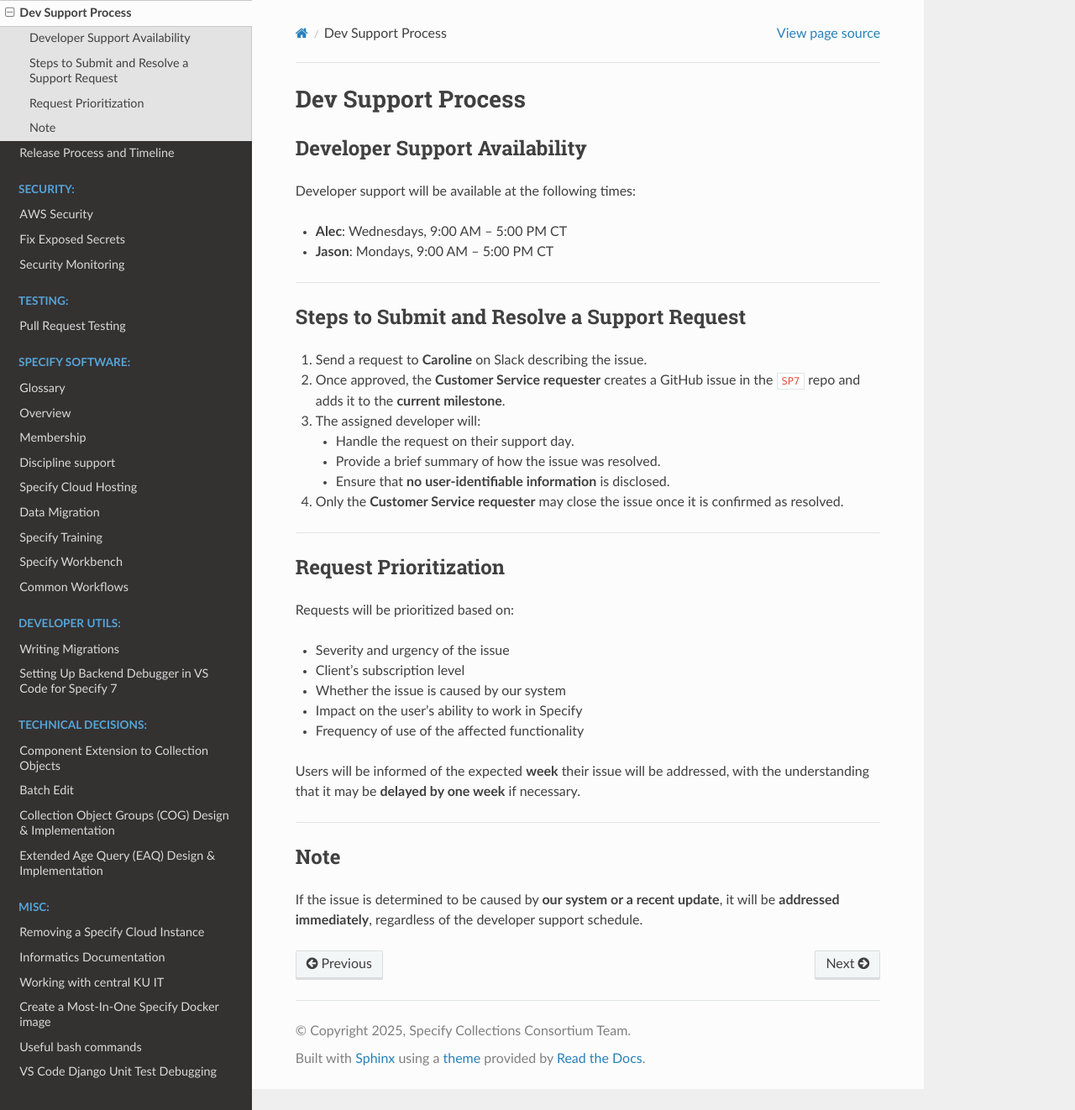
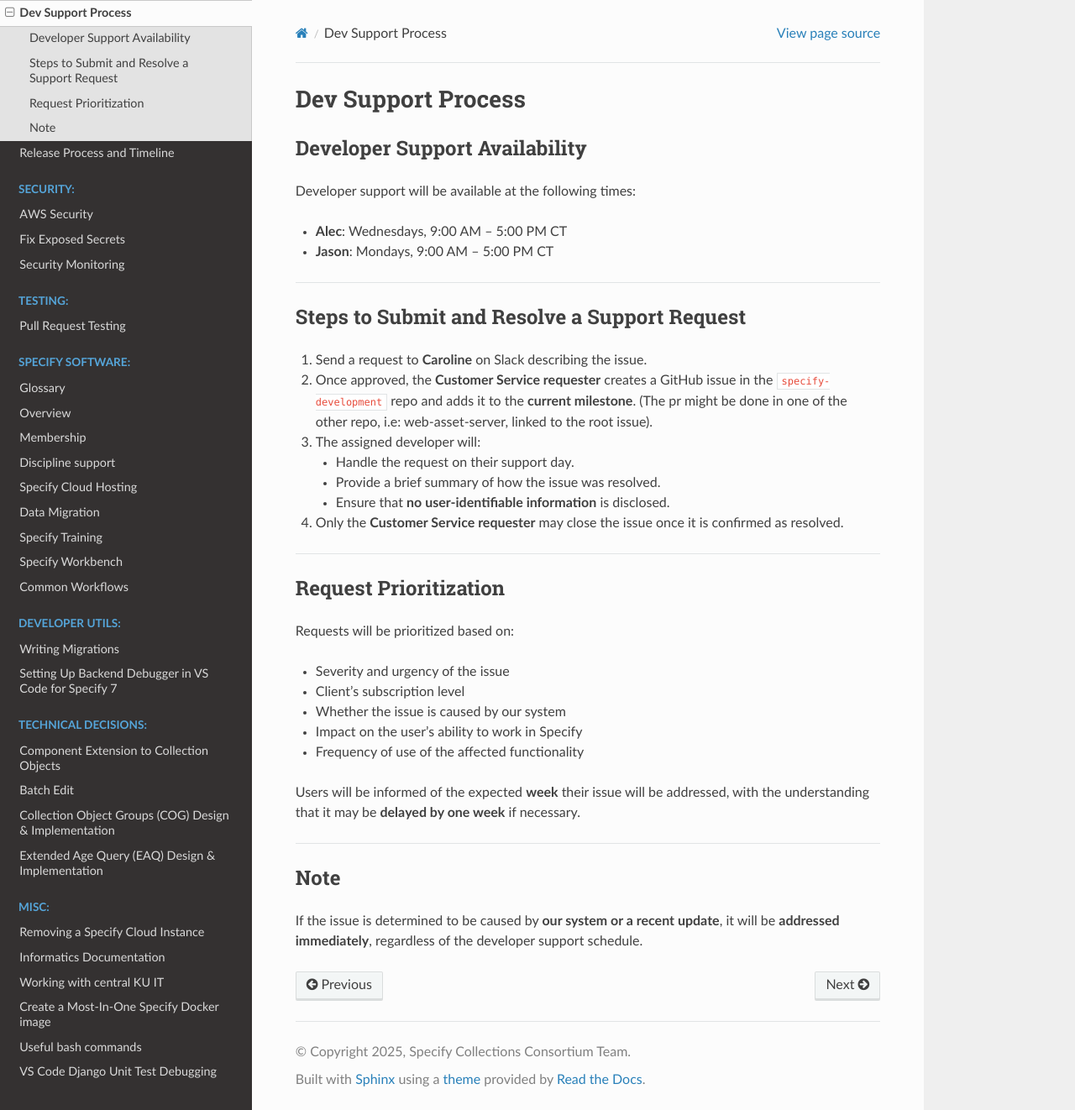
Before and after one commit to specify/specify.github.io, a Sphinx documentation site: the page built from sphinx/dev_process/dev_support_process.md, in a window 1280 px wide and 1322 px high. Shown: the whole window at 84% size. Built offline with Sphinx 7.4.7 and the Read the Docs theme 3.1.0, drawn with Linux system fonts in a browser that asks for light colours.

Commit message:
Update dev_support_process.md

```diff
--- a/sphinx/dev_process/dev_support_process.md
+++ b/sphinx/dev_process/dev_support_process.md
@@ -12,12 +12,12 @@
 ## Steps to Submit and Resolve a Support Request
 
 1. Send a request to **Caroline** on Slack describing the issue.
-2. Once approved, the **Customer Service requester** creates a GitHub issue in the `SP7` repo and adds it to the **current milestone**.
-3. The assigned developer will:
+2. Once approved, the **Customer Service requester** creates a GitHub issue in the `specify-development` repo and adds it to the **current milestone**. (The pr might be done in one of the other repo, i.e: web-asset-server, linked to the root issue).
+4. The assigned developer will:
    - Handle the request on their support day.
    - Provide a brief summary of how the issue was resolved.
    - Ensure that **no user-identifiable information** is disclosed.
-4. Only the **Customer Service requester** may close the issue once it is confirmed as resolved.
+5. Only the **Customer Service requester** may close the issue once it is confirmed as resolved.
 
 ---
 
```
